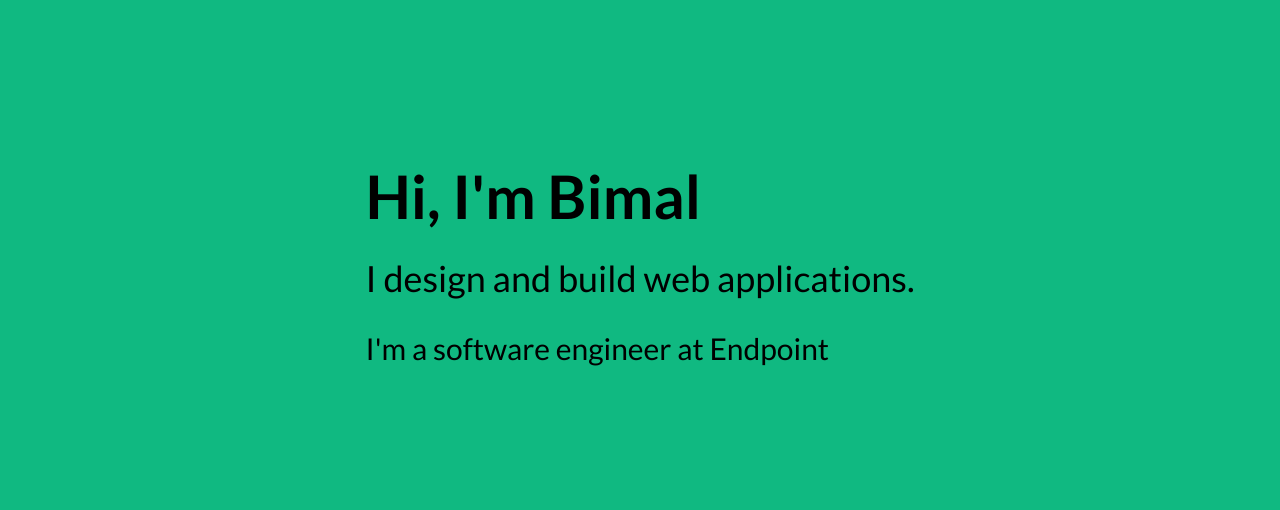
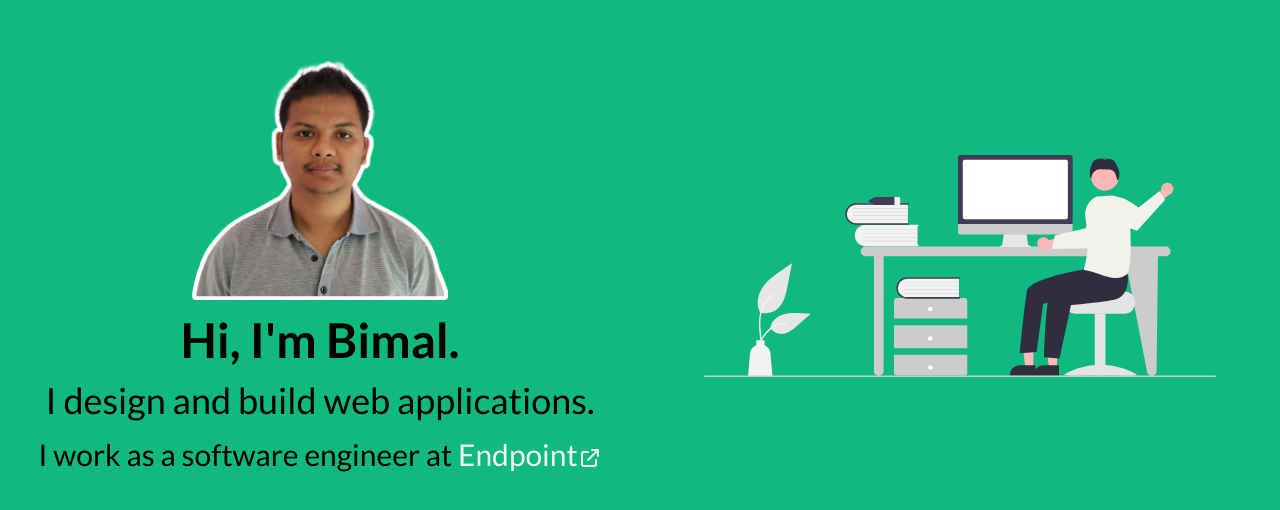
Before and after one commit to bimalghartimagar/portfolio, a Nuxt app: page / in a window 1280 px wide. Shown: the part 134-644 px from the top of the page. Built offline with nearby package versions, Linux system fonts and the light colour scheme.

Commit message:
Added profile image and illustrator

```diff
--- a/pages/index.vue
+++ b/pages/index.vue
@@ -1,13 +1,42 @@
 <template>
-<div class="home font-lato h-screen grid justify-center items-center bg-green-500">
-  <div class="title-wrapper">
-    <div class="p-4 text-6xl font-semibold">Hi, I'm Bimal</div>
-    <div class="p-4 text-4xl">I design and build web applications.</div>
-    <div class="p-4 text-3xl">I'm a software engineer at <a href="https://www.endpoint.com" target="_blank" referrerpolicy="no-referrer">Endpoint</a></div>
+  <div
+    class="home font-lato h-screen grid sm:grid-cols-1 md:grid-cols-2 lg:grid-cols-2 justify-items-center items-center bg-green-500"
+  >
+    <div class="title-wrapper p-4 text-center">
+      <img
+        class="w-64 h-64 py-2 mx-auto"
+        src="~/assets/images/profile-outline.png"
+        alt="Profile"
+      />
+      <div class="py-2 xl:text-5xl lg:text-4xl md:text-4xl sm:text-8xl font-semibold">Hi, I'm Bimal.</div>
+      <div class="py-2 xl:text-4xl lg:text-2xl md:text-2xl sm:text-5xl">I design and build web applications.</div>
+      <div class="py-2 xl:text-3xl lg:text-2xl md:text-2xl sm:text-5xl">
+        I work as a software engineer at
+        <a
+          class="cursor-pointer text-alabaster"
+          href="https://www.endpoint.com"
+          target="_blank"
+          referrerpolicy="no-referrer"
+          >Endpoint<svg
+            class="h-6 w-6 stroke-current stroke-1 inline-block"
+            fill="none"
+            viewBox="0 0 24 24"
+          >
+            <path
+              stroke-linecap="round"
+              stroke-linejoin="round"
+              stroke-width="2"
+              d="M10 6H6a2 2 0 00-2 2v10a2 2 0 002 2h10a2 2 0 002-2v-4M14 4h6m0 0v6m0-6L10 14"
+            /></svg
+        ></a>
+      </div>
     </div>
+    <div>
+      <img class="stroke-current w-4/5 h-4/5 mx-auto" src="~/assets/images/work-illustration.svg" />
     </div>
+  </div>
 </template>
 
 <style scoped>
-  @import url('https://fonts.googleapis.com/css?family=Lato:400,700&display=swap');
+@import url("https://fonts.googleapis.com/css?family=Lato:400,700&display=swap");
 </style>
```
Also changed, not shown: assets/images/profile-outline.png (added), assets/images/work-illustration.svg (added).
